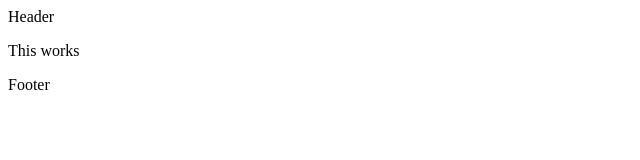
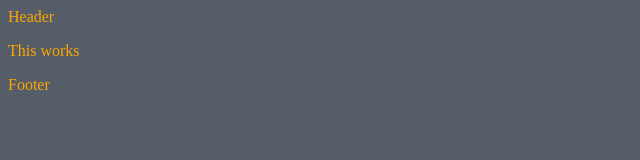
Before and after one commit to namrathaomkari/practice, a plain HTML site: page index.html in a window 1280 px wide. Shown: the whole page, without its empty margins (0-640 px from the left). Drawn offline with Linux system fonts and the light colour scheme.

Commit message:
added application styles

```diff
--- /dev/null
+++ b/Styles/app.css
@@ -0,0 +1,4 @@
+body{
+	background-color: #555d68;
+	color: orange;
+}
--- a/index.html
+++ b/index.html
@@ -1,6 +1,7 @@
 <!doctype html>
 <html>
 <head>
+	<link rel="stylesheet" type="text/css" href="Styles/app.css">
 	<title> My App</title>
 </head>
 <body>
```
Also changed, not shown: 2 other files.
